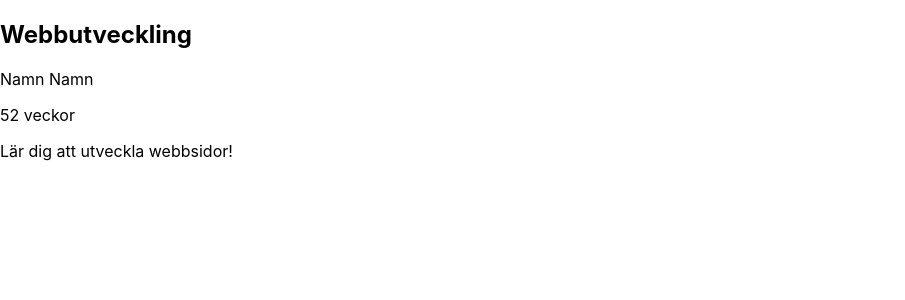
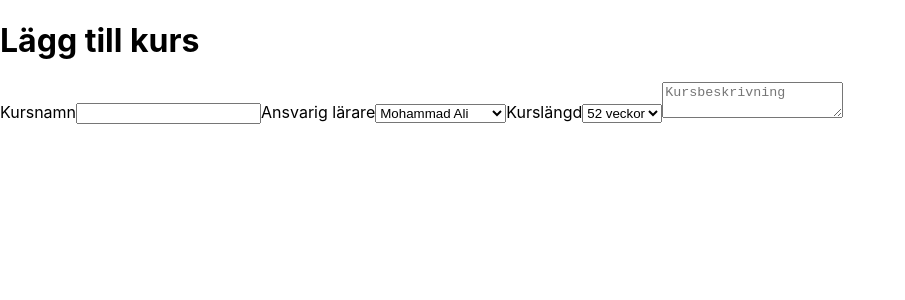
Before and after one commit to abibyama/jensen-project, a React (Create React App) app: page /kurser in a window 1280 px wide. Shown: the top 300 px of the page, without its empty margins (0-905 px from the left). Built offline with nearby package versions, Linux system fonts and the light colour scheme.

Commit message:
Jobbat med kurs sida

```diff
--- /dev/null
+++ b/src/componnents/AMI/Form.js
@@ -0,0 +1,48 @@
+import React from 'react'
+
+function Form() {
+  return  (
+    <div className='ansökan'>
+      <h1>Lägg till kurs</h1>
+      <form>
+
+        <label>Kursnamn</label>
+                <input
+                  type="text"
+                  required
+                />
+        <label>Ansvarig lärare</label>
+        <select>
+          <option value="Mohammad Ali">Mohammad Ali</option>
+          <option value="Per T">Per T</option>
+          <option value="Mohamed Abdi Ali">Mohamed Abdi Ali</option>
+        </select>
+
+        <label>Kurslängd</label>
+        <select>
+          <option value="52">52 veckor</option>
+          <option value="40">40 veckor</option>
+          <option value="20">20 veckor</option>
+        </select>
+
+
+        <textarea
+        placeholder='Kursbeskrivning'
+        required
+        ></textarea>
+
+
+
+
+      </form>
+
+
+
+    </div>
+
+
+
+  )
+}
+
+export default Form
--- a/src/componnents/AMI/KursInfo.js
+++ /dev/null
@@ -1,15 +0,0 @@
-import React from 'react'
-
-function KursInfo() {
-  return (
-    <div>
-        <h2>Webbutveckling</h2>
-        <p>Namn Namn</p>
-        <p>52 veckor</p>
-        <p>Lär dig att utveckla webbsidor!</p>
-
-    </div>
-  )
-}
-
-export default KursInfo
--- a/src/componnents/AMI/Kurser.js
+++ b/src/componnents/AMI/Kurser.js
@@ -1,10 +1,8 @@
 import React from 'react'
-import KursInfo from './KursInfo'
+import Form from './Form'
 
 export default function Kurser() {
   return (
-    <KursInfo />
-
-
+    <Form />
   )
 }
```
